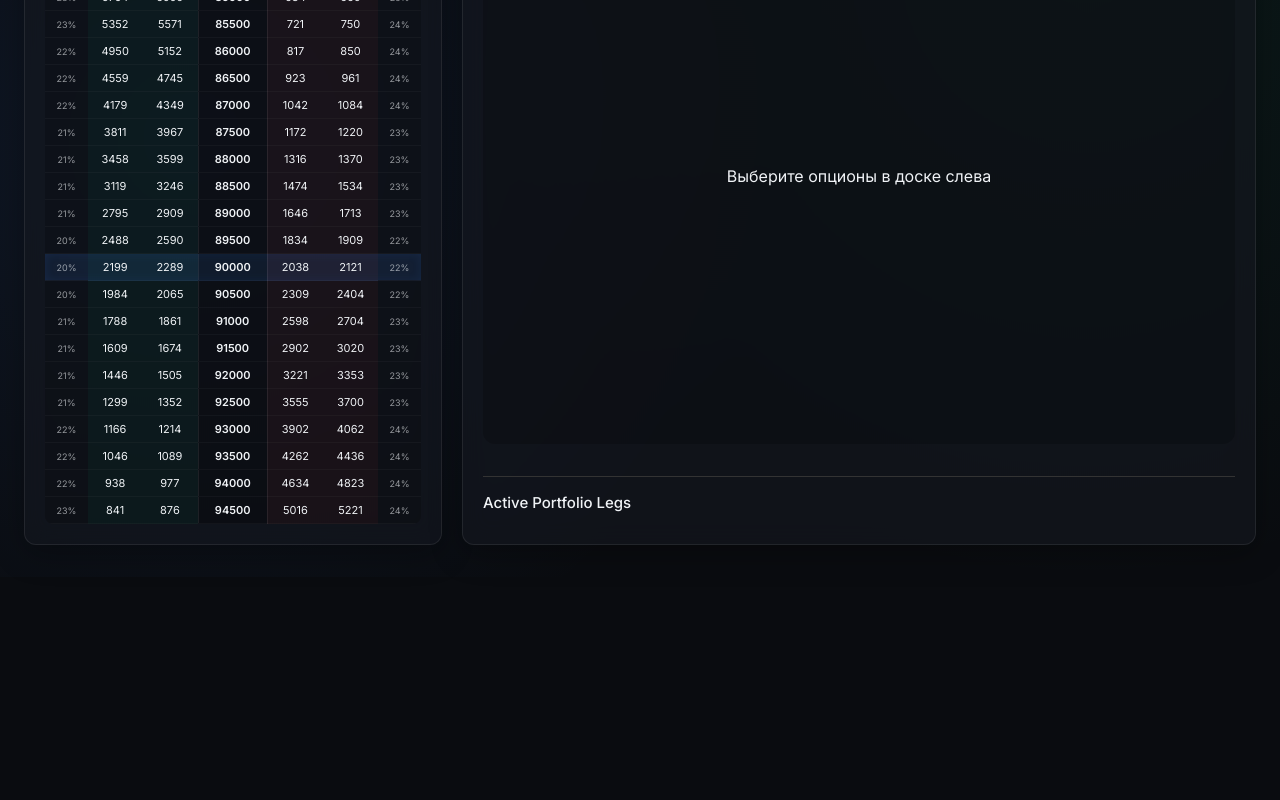
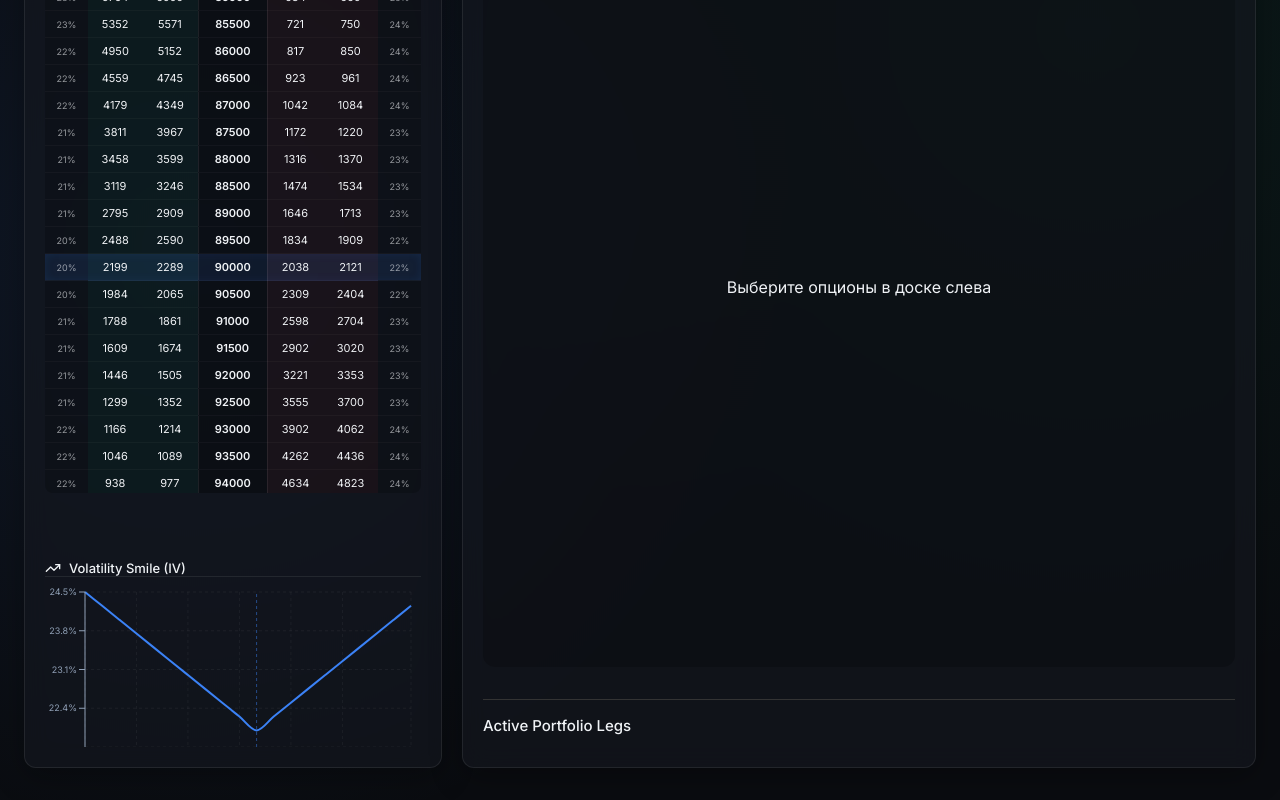
Before and after one commit to 2015ASSA2015/A1, a React (Vite) app in the folder options-analytics/: page / in a window 1280 px wide. Shown: the part 302-1102 px from the top of the page. Before the commit the page ends 879 px from the top, so only its background shows below. Built offline with nearby package versions, Linux system fonts and the light colour scheme.

Commit message:
add smile

```diff
--- a/options-analytics/src/App.tsx
+++ b/options-analytics/src/App.tsx
@@ -197,6 +197,13 @@ function App() {
     return data;
   }, [strikeCount, totalDTE]);
 
+  const smileData = useMemo(() => {
+    return optionBoardData.map(d => ({
+      strike: d.strike,
+      iv: Number((Math.max(d.callIV, d.putIV) * 100).toFixed(2))
+    }));
+  }, [optionBoardData]);
+
   const chartData = useMemo(() => {
     if (legs.length === 0) return [];
     const points = [];
@@ -367,7 +374,7 @@ function App() {
             </div>
           </div>
 
-          <div className="board-container" style={{ flex: 1, overflowY: 'auto' }}>
+          <div className="board-container" style={{ maxHeight: '60%', overflowY: 'auto' }}>
             <table className="board-table">
               <thead>
                 <tr>
@@ -390,6 +397,31 @@ function App() {
                 ))}
               </tbody>
             </table>
+          </div>
+
+          <div className="smile-widget" style={{ marginTop: 'auto', paddingTop: 20 }}>
+            <div className="widget-header" style={{ marginBottom: 10, padding: 0 }}>
+              <div className="widget-title" style={{ fontSize: 13 }}>
+                <TrendingUp size={16} className="text-secondary" />
+                Volatility Smile (IV)
+              </div>
+            </div>
+            <div style={{ height: 160, width: '100%' }}>
+              <ResponsiveContainer width="100%" height="100%">
+                <LineChart data={smileData} margin={{ top: 5, right: 10, left: -20, bottom: 0 }}>
+                  <CartesianGrid strokeDasharray="3 3" stroke="rgba(255,255,255,0.05)" />
+                  <XAxis dataKey="strike" hide />
+                  <YAxis stroke="#90a0b6" fontSize={9} domain={['auto', 'auto']} unit="%" />
+                  <Tooltip
+                    contentStyle={{ backgroundColor: 'rgba(10,12,16,0.95)', border: '1px solid rgba(255,255,255,0.1)', borderRadius: 6, fontSize: 10 }}
+                    itemStyle={{ color: '#3b82f6' }}
+                    labelFormatter={v => `Strike: ${v}`}
+                  />
+                  <ReferenceLine x={SPOT_PRICE} stroke="#3b82f6" strokeDasharray="3 3" opacity={0.5} />
+                  <Line type="monotone" dataKey="iv" stroke="#3b82f6" strokeWidth={2} dot={false} animationDuration={300} />
+                </LineChart>
+              </ResponsiveContainer>
+            </div>
           </div>
         </aside>
 
```
